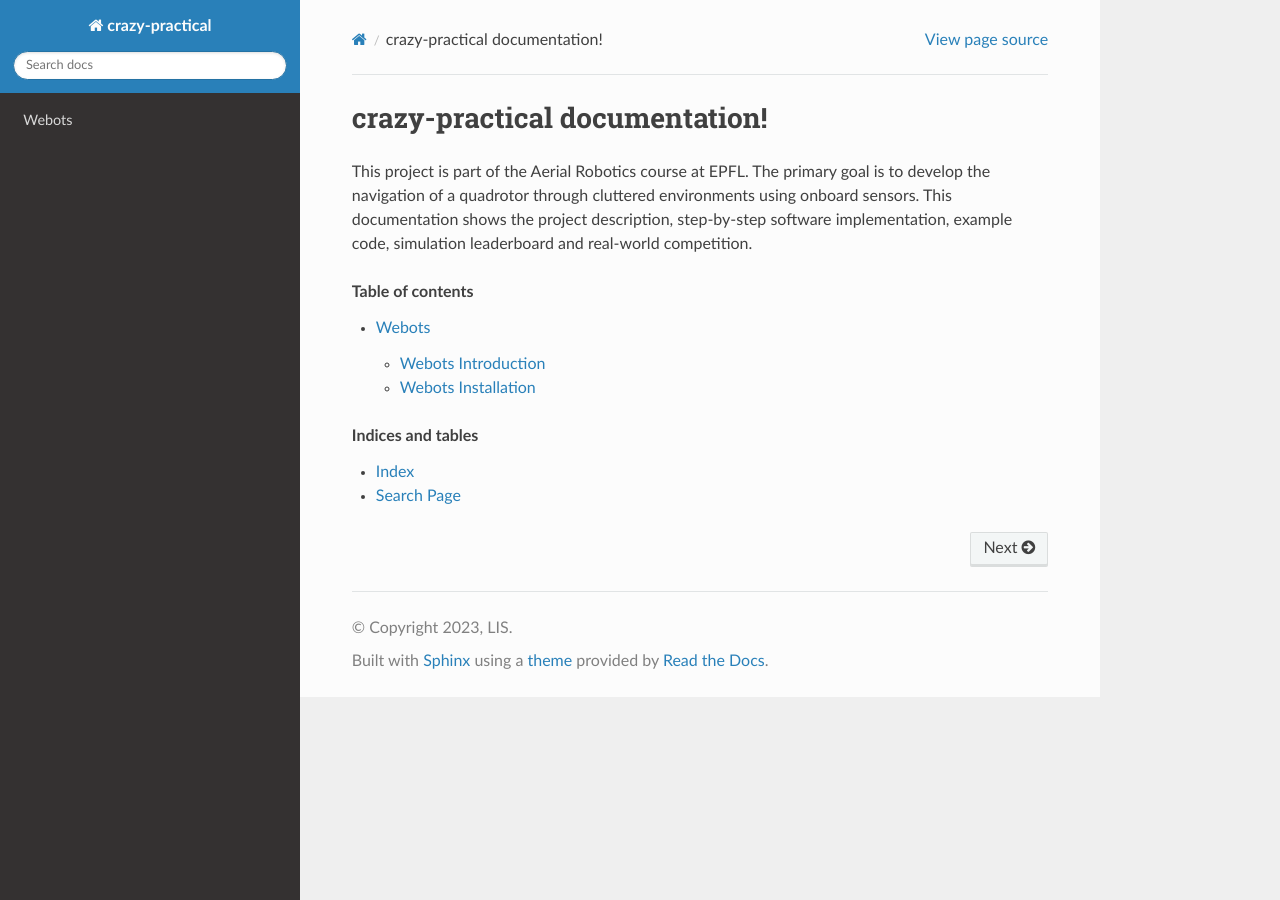
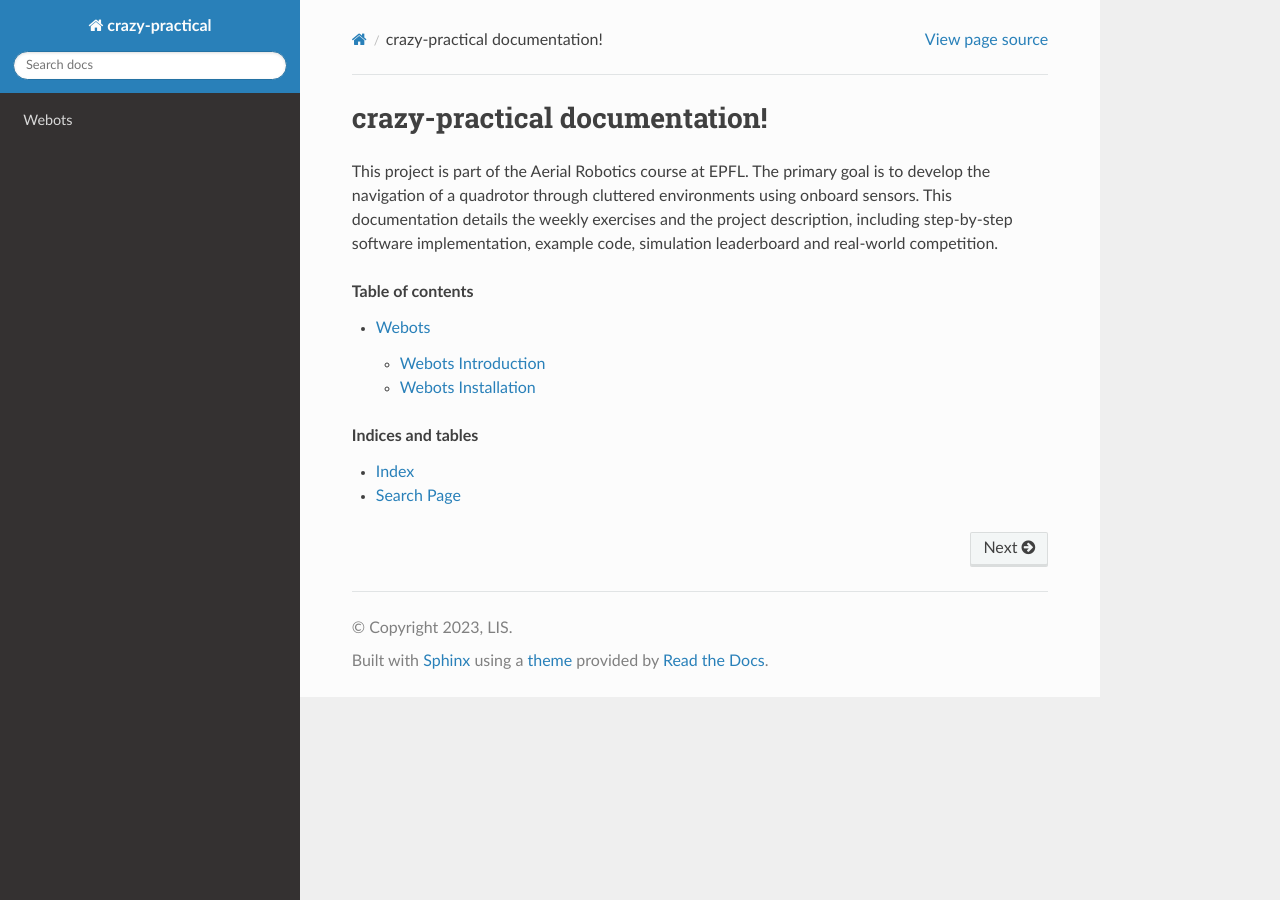
Before and after one commit to lis-epfl/micro-502, a Sphinx documentation site: the page built from docs/index.rst, in a window 1280 px wide. Built offline with Sphinx 7.4.7 and the Read the Docs theme 2.0.0, drawn with Linux system fonts in a browser that asks for light colours; pages that are not in the unit, such as notebooks, are missing from menus.

Commit message:
Update index and README

```diff
--- a/docs/index.rst
+++ b/docs/index.rst
@@ -7,7 +7,7 @@ crazy-practical documentation!
 ==============================
 This project is part of the Aerial Robotics course at EPFL.
 The primary goal is to develop the navigation of a quadrotor through cluttered environments using onboard sensors.
-This documentation shows the project description, step-by-step software implementation, example code, simulation leaderboard and real-world competition.
+This documentation details the weekly exercises and the project description, including step-by-step software implementation, example code, simulation leaderboard and real-world competition.
 
 .. rubric:: Table of contents
 
```
Also changed, not shown: README.md (+4 -1 lines).
